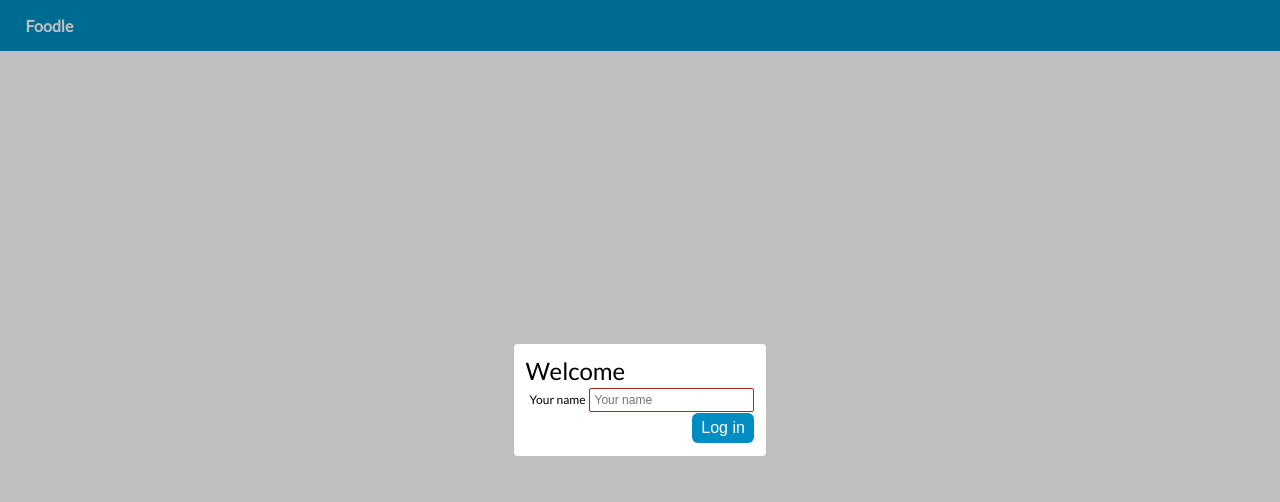
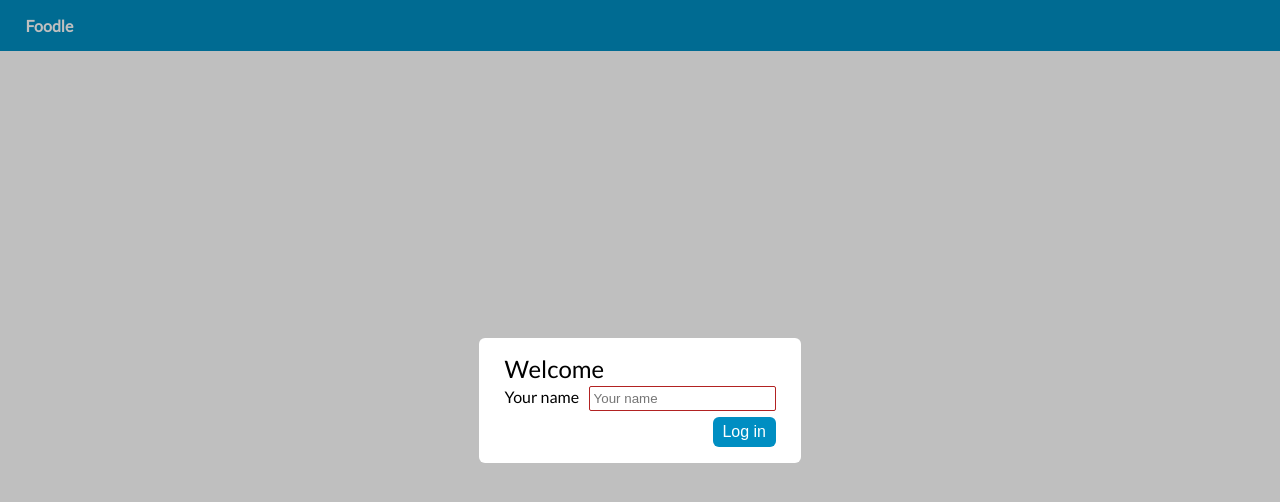
Before and after one commit to kpsroka/foodle, a React app: page / in a window 1280 px wide. Built offline with nearby package versions, Linux system fonts and the light colour scheme.

Commit message:
Small imporovements to Modal/Input styles

```diff
--- a/src/ui/modal/Input.scss
+++ b/src/ui/modal/Input.scss
@@ -2,11 +2,11 @@
 
 .Input {
   @include horizontal();
+  @include spreadApart();
   align-items: baseline;
 
   label {
-    font-size: 1.5vh;
-    padding: 0.5vh;
+    padding-right: $horizontalPaddingSmall;
   }
 
   input {
@@ -14,6 +14,5 @@
     border-width: 1px;
     border-radius: 0.25vh;
     padding: 0.5vh;
-    font-size: 1.5vh;
   }
 }
--- a/src/ui/modal/Modal.scss
+++ b/src/ui/modal/Modal.scss
@@ -14,8 +14,8 @@
     @include vertical();
     justify-content: center;
     background-color: white;
-    padding: 1.5vh;
-    border-radius: 0.5vh;
+    padding: $paddingLarge;
+    border-radius: $borderRadius;
 
     #ModalLabel {
       display: flex;
@@ -30,14 +30,15 @@
       align-self: flex-end;
       align-items: center;
       font-size: 2vh;
-      height: 4vh;
+      padding-top: $verticalPaddingSmall;
 
       #ModalSubmitButton {
         @include primaryButton();
       }
 
-      #ModalCancelButton {
+      #ModalDismissButton {
         @include secondaryButton();
+        margin-right: $horizontalPaddingSmall;
       }
     }
   }
```
